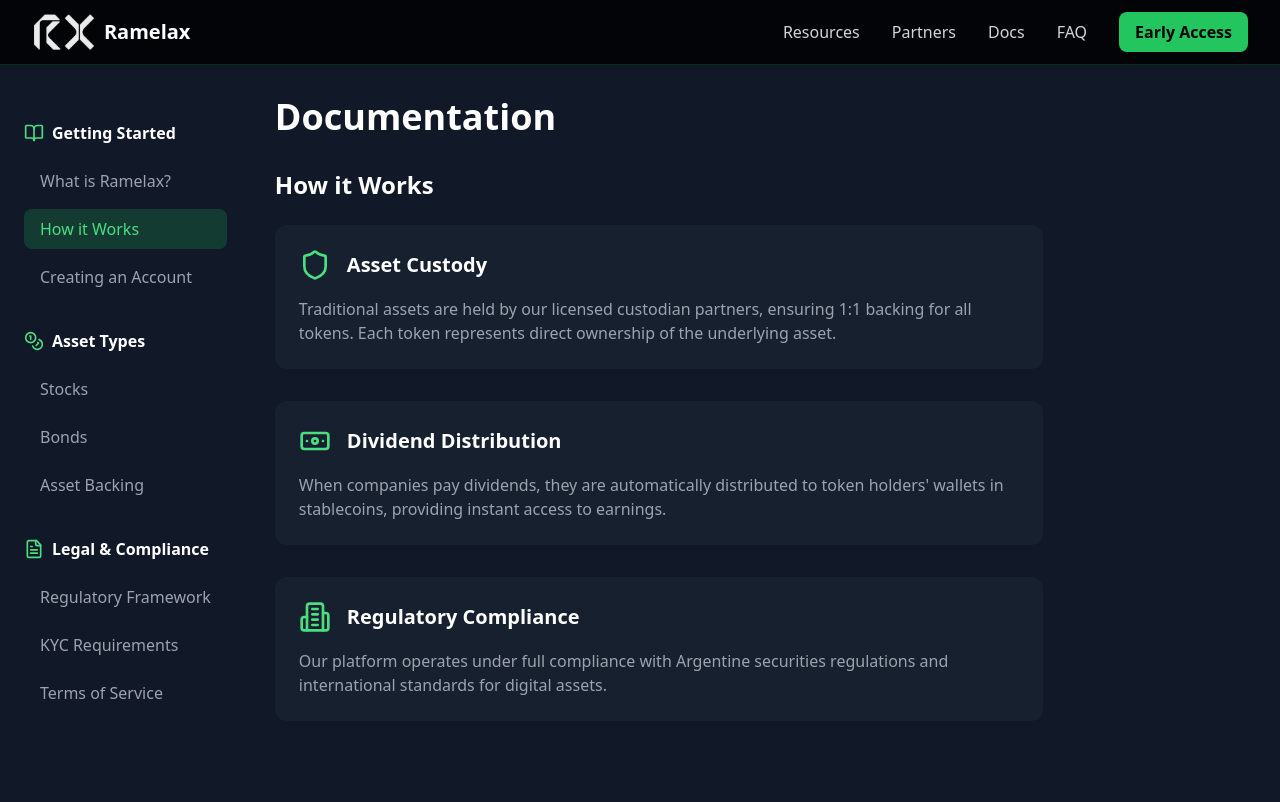
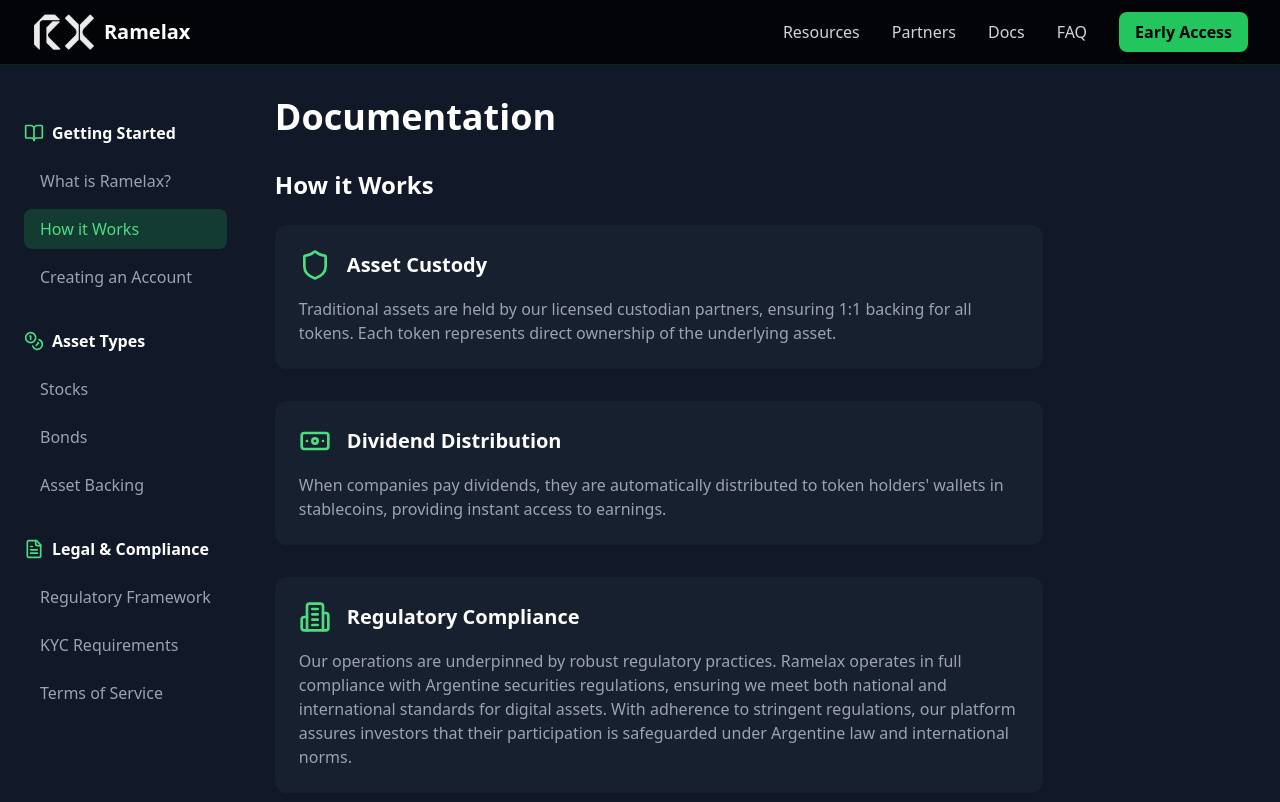
Before and after one commit to Sixela33/RamalaxLanding, a React (Vite) app: page /docs in a window 1280 px wide. Both pictures are taken after a click on the button "How it Works". Shown: the top 802 px of the page. Built offline with nearby package versions, Linux system fonts and the light colour scheme.

Commit message:
agrego compliance docs

```diff
--- a/src/pages/DocsPage/GettingStarted/HowItWorks.tsx
+++ b/src/pages/DocsPage/GettingStarted/HowItWorks.tsx
@@ -31,8 +31,11 @@
           <h3 className="text-xl font-semibold">Regulatory Compliance</h3>
         </div>
         <p className="text-gray-400">
-          Our platform operates under full compliance with Argentine securities regulations and international
-          standards for digital assets.
+          Our operations are underpinned by robust regulatory practices.
+          Ramelax operates in full compliance with Argentine securities regulations,
+          ensuring we meet both national and international standards for digital assets.
+          With adherence to stringent regulations,
+          our platform assures investors that their participation is safeguarded under Argentine law and international norms.
         </p>
       </div>
     </div>
```
